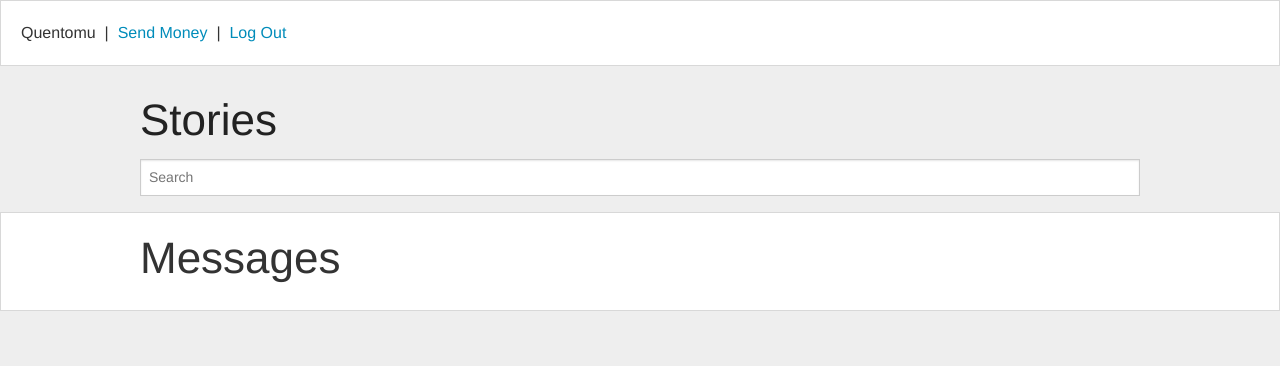
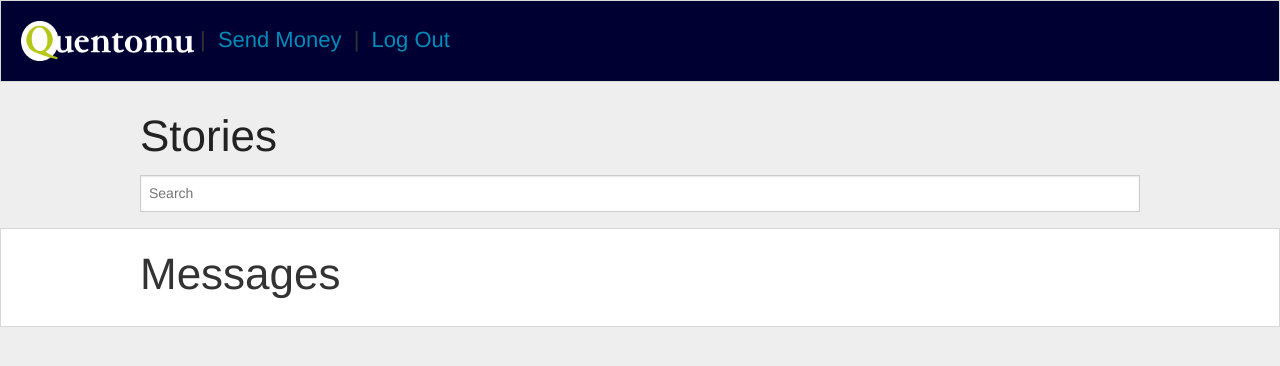
Before and after one commit to clrke/quentomu, a Django app: template quentomu/templates/home.html in a window 1280 px wide. Shown: the top 366 px of the page. Run offline with Django 3.2, Linux system fonts and the light colour scheme; the template is opened without the code that fills it, so the values that code supplies are empty; some libraries are stand-ins or nearby versions.

Commit message:
Update homepage navbar

```diff
--- a/quentomu/static/main.css
+++ b/quentomu/static/main.css
@@ -1,5 +1,10 @@
 .white {
 	background-color: #fff;
+}
+
+.quentomu-color {
+	background-color: #003;
+	font-size: 22px;
 }
 
 .gray {
@@ -28,3 +33,7 @@
 .no-margin {
 	margin: 0px;
 }
+
+.logo {
+	height: 40px;
+}
--- a/quentomu/templates/home.html
+++ b/quentomu/templates/home.html
@@ -13,8 +13,8 @@
 	</script>
 </head>
 <body class="gray">
-	<div class="panel white">
-		<span> Quentomu </span>&nbsp;|&nbsp;
+	<div class="panel quentomu-color">
+		<img src="{% static 'quentomu-logo.png' %}" class="logo">&nbsp;|&nbsp;
 		<a href="#"> Send Money </a>&nbsp;|&nbsp;
 		<a href="/admin/logout"> Log Out </a>
 	</div>
```
